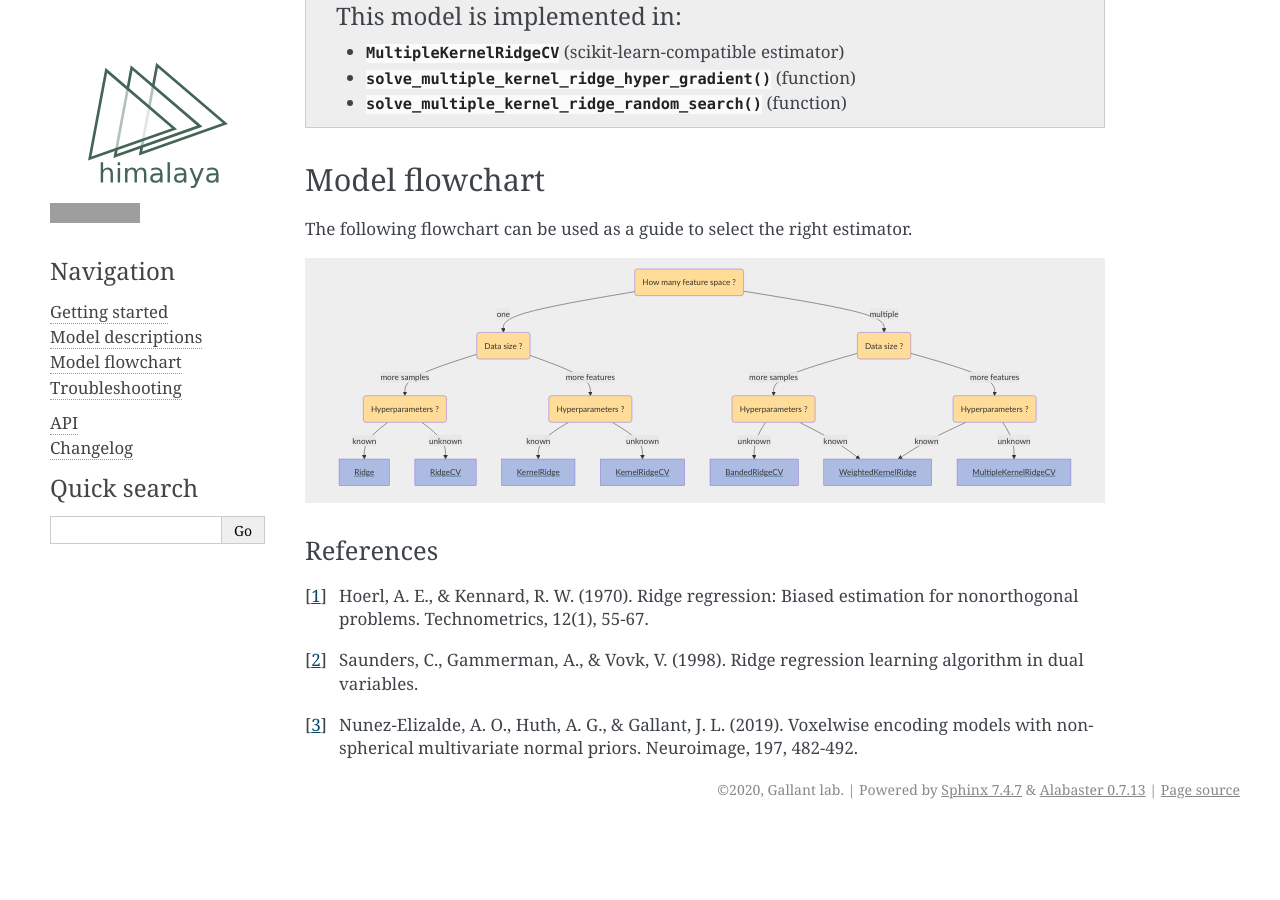
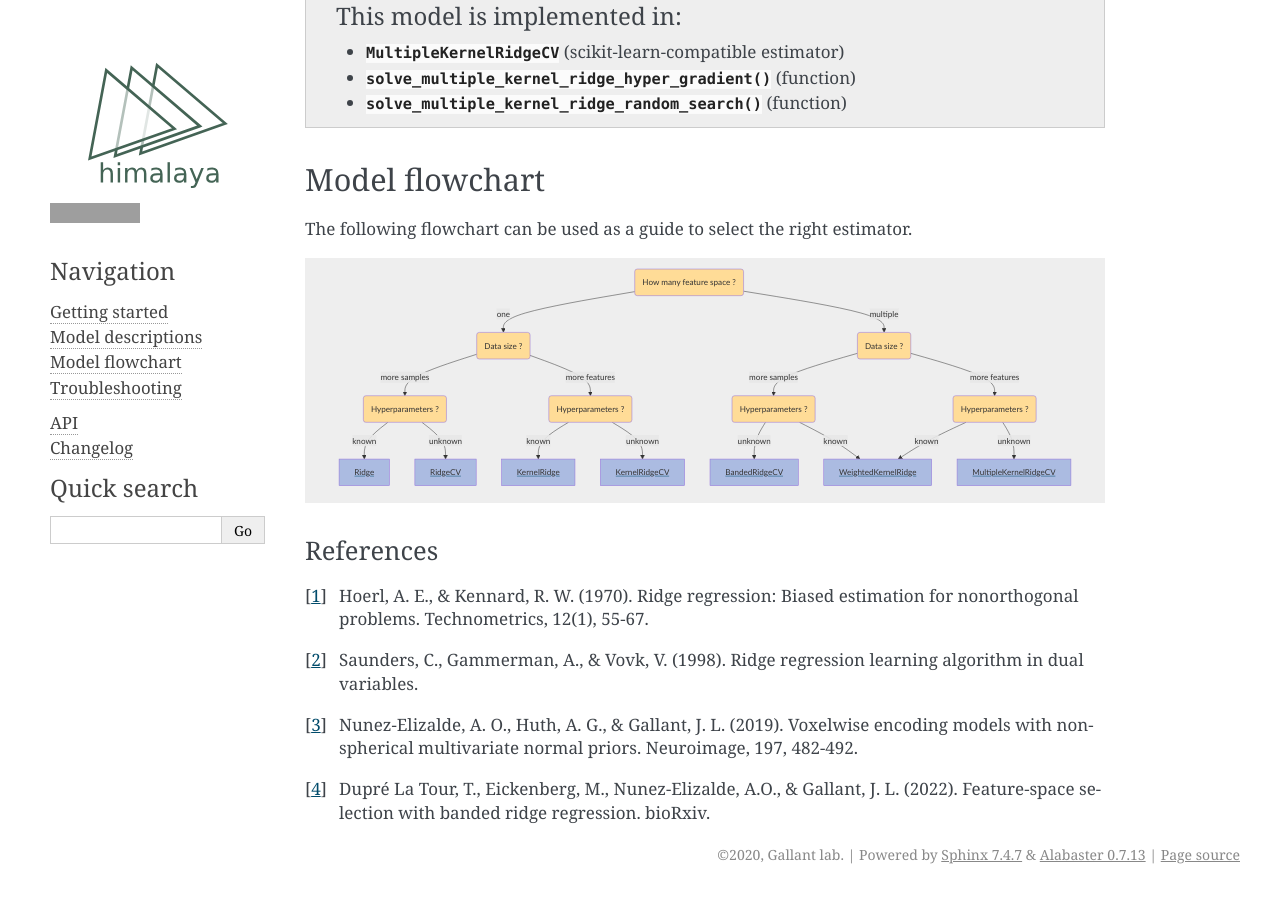
Before and after one commit to gallantlab/himalaya, a Sphinx documentation site: the page built from doc/models.rst, in a window 1280 px wide and 900 px high, scrolled down 3031 px. Built offline with Sphinx 7.4.7, drawn with Linux system fonts in a browser that asks for light colours; pages that are not in the unit, such as notebooks, are missing from menus; before the commit the page ends 3866 px from its top, so only the background shows below that; some of the changed text lies outside the part shown; grey boxes are pictures that could not be loaded.

Commit message:
DOC update references

```diff
--- a/README.rst
+++ b/README.rst
@@ -172,6 +172,6 @@ Cite this package
 If you use ``himalaya`` in your work, please give it a star and cite our
 publication:
 
-.. [1] Dupré La Tour, T., Eickenberg, M., & Gallant, J. L. (2022).
+.. [1] Dupré La Tour, T., Eickenberg, M., Nunez-Elizalde, A.O., & Gallant, J. L. (2022).
    Feature-space selection with banded ridge regression.
    [`bioRxiv <https://www.biorxiv.org/content/10.1101/2022.05.05.490831v1>`_].
--- a/doc/models.rst
+++ b/doc/models.rst
@@ -85,7 +85,7 @@ This is equivalent to solving a ridge regression:
 
 where the feature space :math:`X_i` is scaled by a group scaling :math:`Z_i =
 e^{\delta_i} X_i`. The hyperparameters :math:`\delta_i = - \log(\alpha_i)` are
-then learned over cross-validation.
+then learned over cross-validation [4]_.
 
 .. admonition:: This model is implemented in
 
@@ -160,3 +160,6 @@ References
 .. [3] Nunez-Elizalde, A. O., Huth, A. G., & Gallant, J. L. (2019). Voxelwise
   encoding models with non-spherical multivariate normal priors. Neuroimage,
   197, 482-492.
+
+.. [4] Dupré La Tour, T., Eickenberg, M., Nunez-Elizalde, A.O., & Gallant, J. L. (2022).
+   Feature-space selection with banded ridge regression. bioRxiv.
```
Also changed, not shown: 1 other file.
